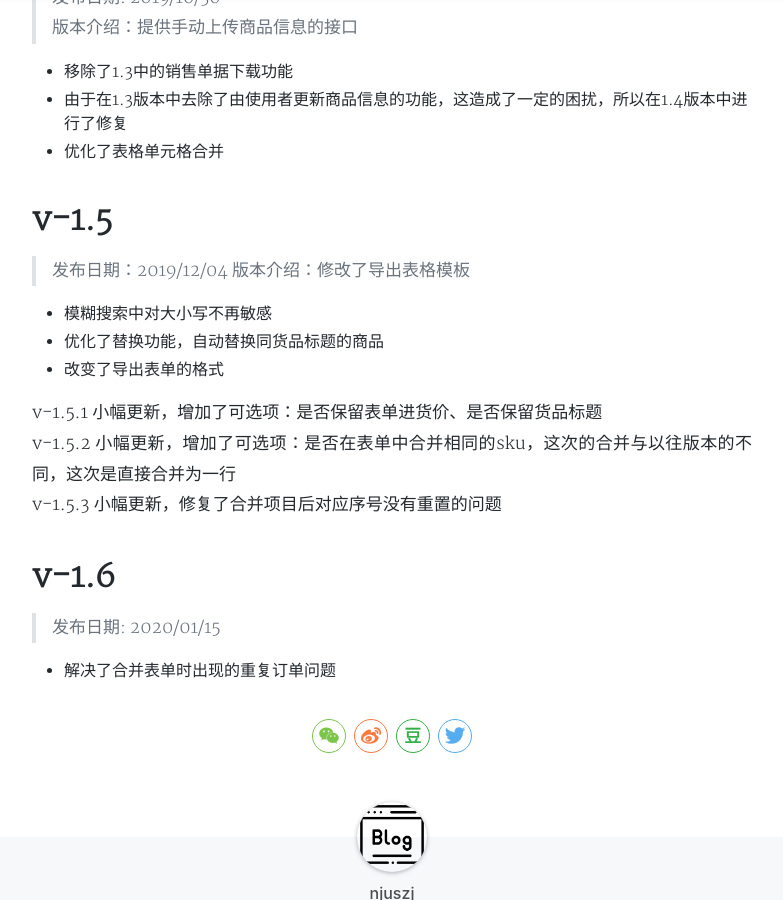
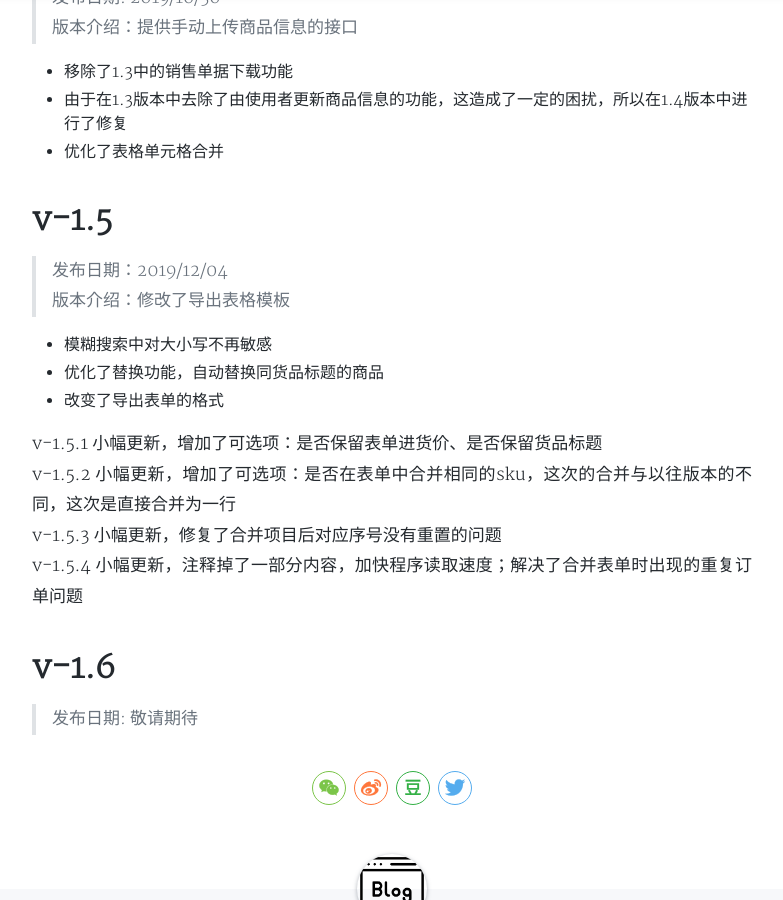
Before and after one commit to njuszj/njuszj.github.io, a Jekyll site: the page built from _posts/2019-09-18-sheet-tool.md, in a window 1280 px wide and 900 px high, scrolled down 3713 px. Shown: the whole window, without its empty margins (248-1031 px from the left). Built offline with Jekyll 4.4.1, drawn with Linux system fonts in a browser that asks for light colours; nearby versions of some CDN libraries; a style sheet for code colours, icons or effects is not loaded.

Commit message:
Update 2019-09-18-sheet-tool.md

```diff
--- a/_posts/2019-09-18-sheet-tool.md
+++ b/_posts/2019-09-18-sheet-tool.md
@@ -97,8 +97,7 @@
 v-1.5.1 小幅更新，增加了可选项：是否保留表单进货价、是否保留货品标题
 v-1.5.2 小幅更新，增加了可选项：是否在表单中合并相同的sku，这次的合并与以往版本的不同，这次是直接合并为一行
 v-1.5.3 小幅更新，修复了合并项目后对应序号没有重置的问题
+v-1.5.4 小幅更新，注释掉了一部分内容，加快程序读取速度；解决了合并表单时出现的重复订单问题
 
 # v-1.6
-> 发布日期: 2020/01/15
-
-+ 解决了合并表单时出现的重复订单问题
+> 发布日期: 敬请期待
```
